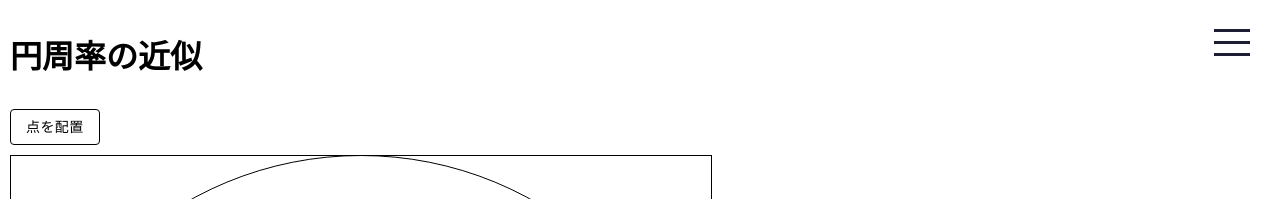
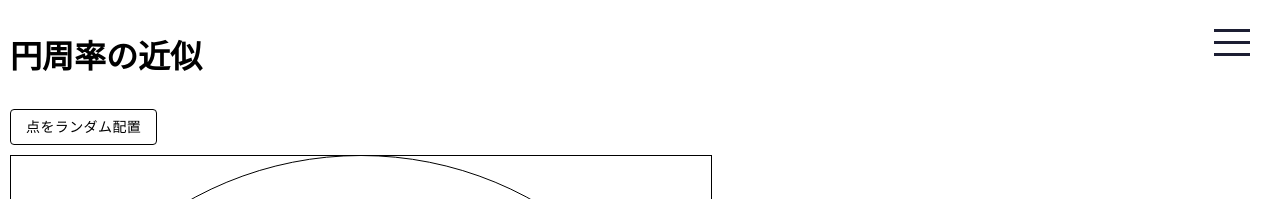
Before and after one commit to mynkit/probability-experiment, a React (Create React App) app: page /montecarlo in a window 1280 px wide. Shown: the top 199 px of the page. Built offline with nearby package versions, Linux system fonts and the light colour scheme.

Commit message:
文言変更

```diff
--- a/src/components/MonteCarloPI.tsx
+++ b/src/components/MonteCarloPI.tsx
@@ -117,7 +117,7 @@ const MonteCarloPI: React.FC = () => {
       </Grid>
       <div style={{paddingTop: '10px'}}/>
         <Button id='addpoint' style={{zIndex: 100}} color={"inherit"} variant="outlined" onClick={()=>{addPoint()}} disabled={false} size="medium">
-          点を配置
+          点をランダム配置
         </Button>
       <div style={{paddingTop: '10px'}}/>
       <div id='square' style={{position: 'relative', border: '1px solid black', width: '700px', height: squareWidth, maxWidth: '100%', maxHeight: squareWidth}}>
```
